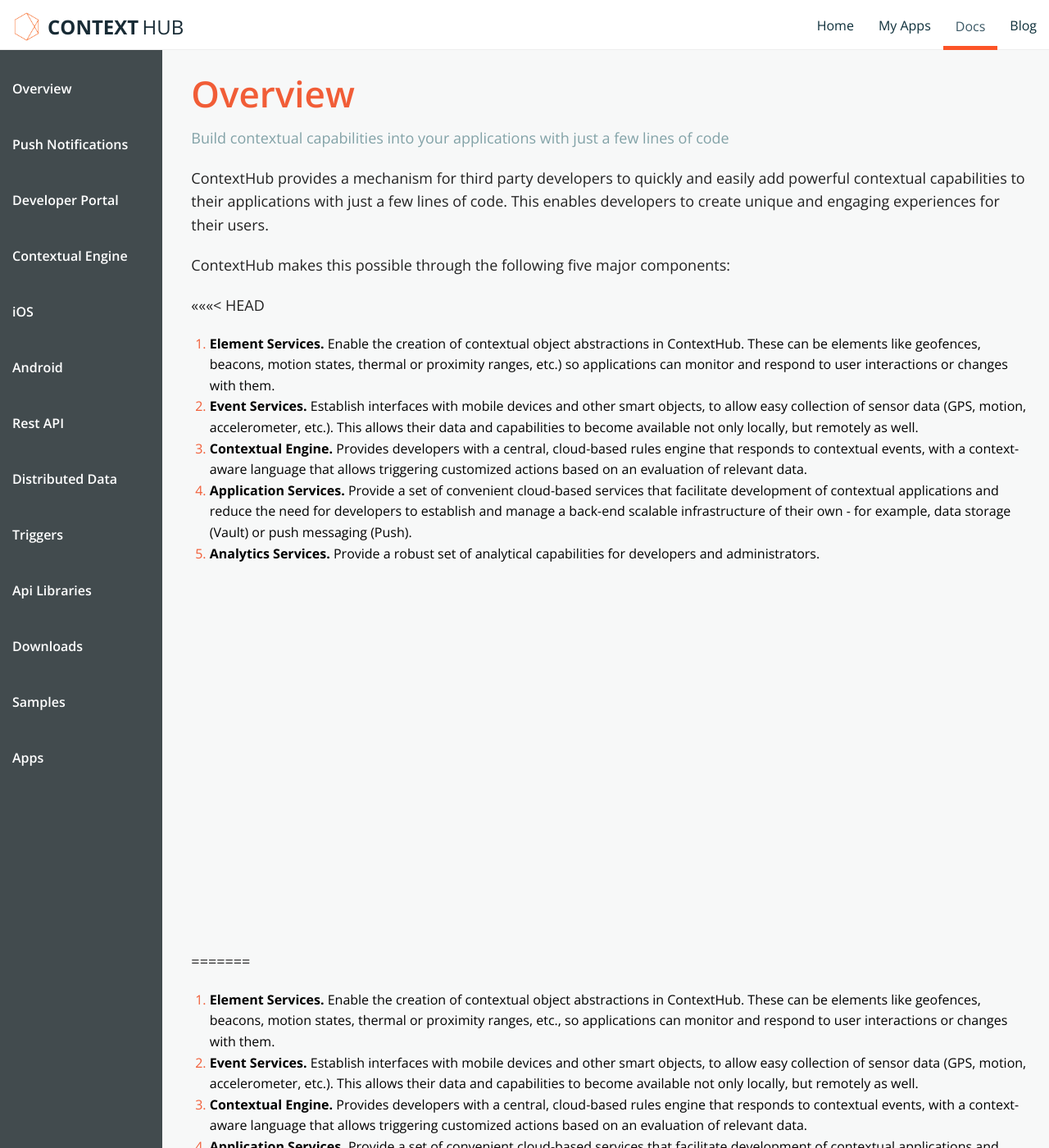
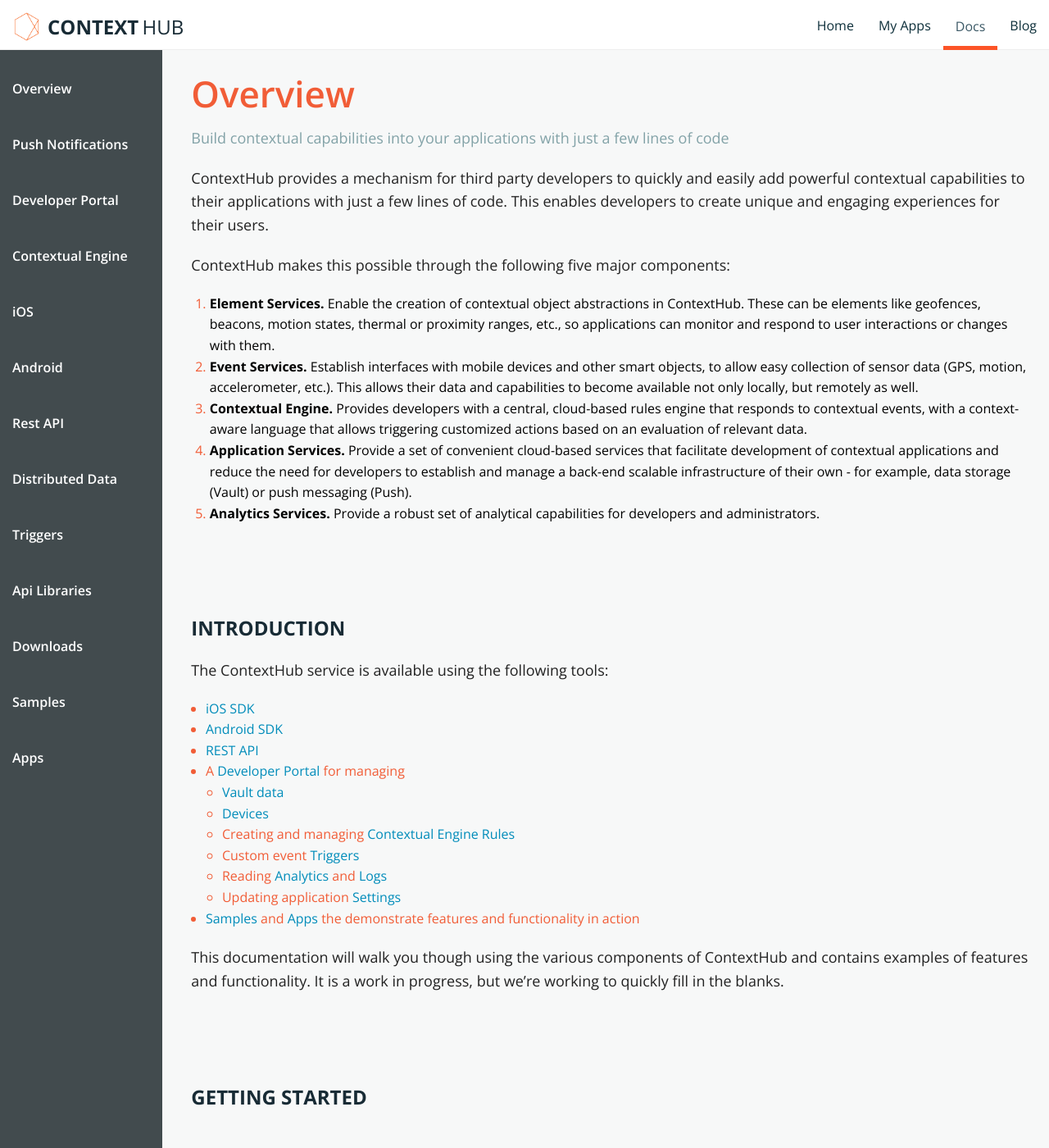
Before and after one commit to contexthub/contexthub.github.io, a Jekyll site: the page built from docs/overview/index.md, in a window 1280 px wide and 1400 px high. Shown: the whole window at 82% size. Built offline with Jekyll 4.4.1, drawn with Linux system fonts in a browser that asks for light colours; a style sheet for code colours, icons or effects is not loaded.

Commit message:
Overview Fix; padding fix for gist area

```diff
--- a/css/foundation-override.css
+++ b/css/foundation-override.css
@@ -79,7 +79,7 @@ p:last-child {
 }
 
 .gist{
-  padding-left:30px;
+  padding-left:20px;
 }
 
 tt, kbd, code {
--- a/docs/overview/index.md
+++ b/docs/overview/index.md
@@ -11,21 +11,12 @@ ContextHub provides a mechanism for third party developers to quickly and easily
 
 ContextHub makes this possible through the following five major components:
 
-<<<<<<< HEAD
-<ol class="overview-push-footer">
-<li><span class="liText"><strong>Element Services.</strong> Enable the creation of contextual object abstractions in ContextHub. These can be elements like geofences, beacons, motion states, thermal or proximity ranges, etc.) so applications can monitor and respond to user interactions or changes with them.</span></li>
-<li><span class="liText"><strong>Event Services.</strong> Establish interfaces with mobile devices and other smart objects, to allow easy collection of sensor data (GPS, motion, accelerometer, etc.). This allows their data and capabilities to become available not only locally, but remotely as well.</span></li>
-<li><span class="liText"><strong>Contextual Engine.</strong> Provides developers with a central, cloud-based rules engine that responds to contextual events, with a context-aware language that allows triggering customized actions based on an evaluation of relevant data.</span></li>
-<li><span class="liText"><strong>Application Services.</strong> Provide a set of convenient cloud-based services that facilitate development of contextual applications and reduce the need for developers to establish and manage a back-end scalable infrastructure of their own - for example, data storage (Vault) or push messaging (Push).</span></li>
-<li><span class="liText"><strong>Analytics Services.</strong> Provide a robust set of analytical capabilities for developers and administrators.</span></li>
-</ol>
-=======
+
 1. <span class="liText">**Element Services.** Enable the creation of contextual object abstractions in ContextHub. These can be elements like geofences, beacons, motion states, thermal or proximity ranges, etc., so applications can monitor and respond to user interactions or changes with them.</span>
 2. <span class="liText">**Event Services.** Establish interfaces with mobile devices and other smart objects, to allow easy collection of sensor data (GPS, motion, accelerometer, etc.). This allows their data and capabilities to become available not only locally, but remotely as well.</span>
 3. <span class="liText">**Contextual Engine.** Provides developers with a central, cloud-based rules engine that responds to contextual events, with a context-aware language that allows triggering customized actions based on an evaluation of relevant data.</span>
 4. <span class="liText">**Application Services.** Provide a set of convenient cloud-based services that facilitate development of contextual applications and reduce the need for developers to establish and manage a back-end scalable infrastructure of their own - for example, data storage (Vault) or push messaging (Push).</span>
 5. <span class="liText">**Analytics Services.** Provide a robust set of analytical capabilities for developers and administrators.</span>
->>>>>>> FETCH_HEAD
 
 ## Introduction
 {: data-magellan-destination="introduction"}
```
